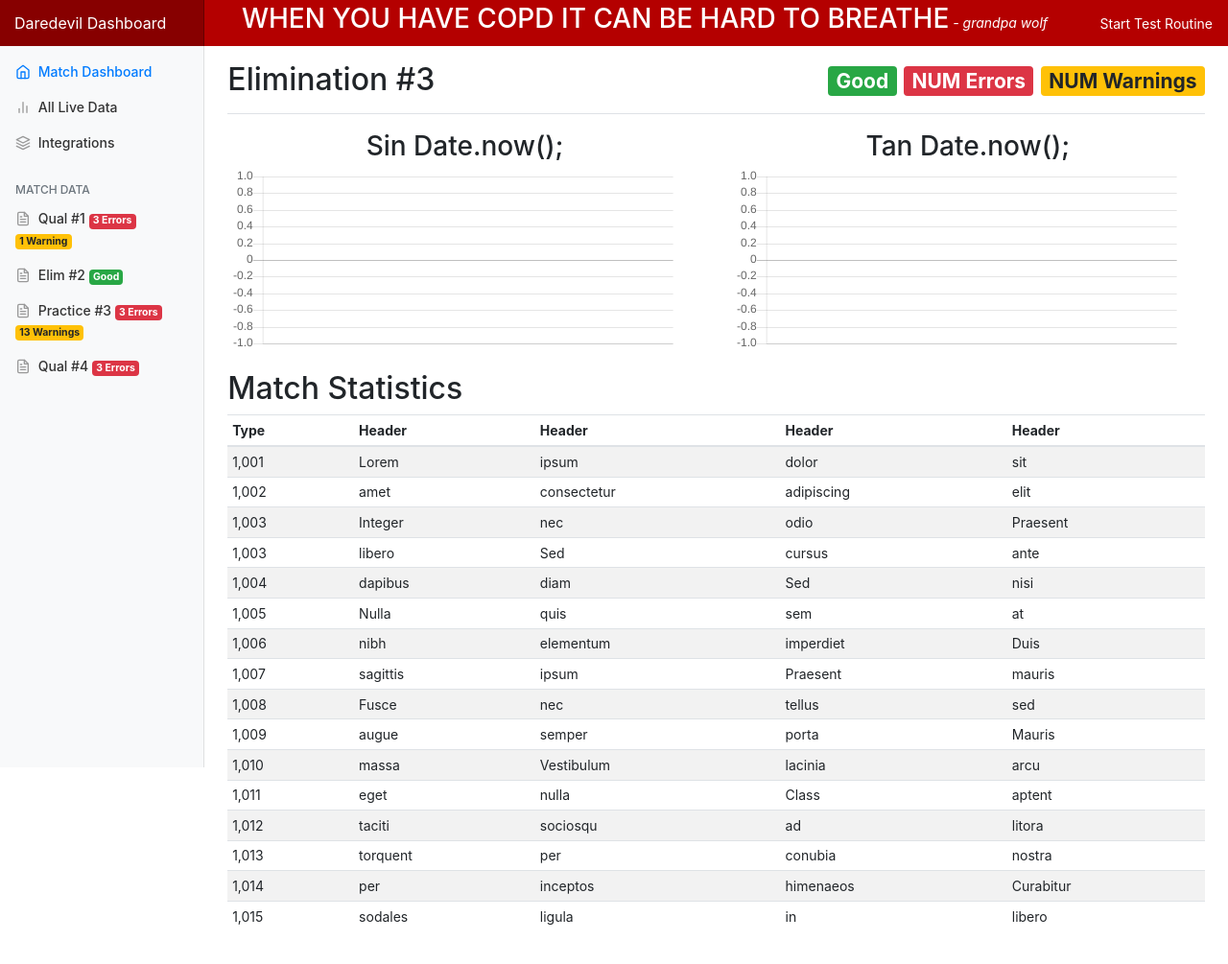
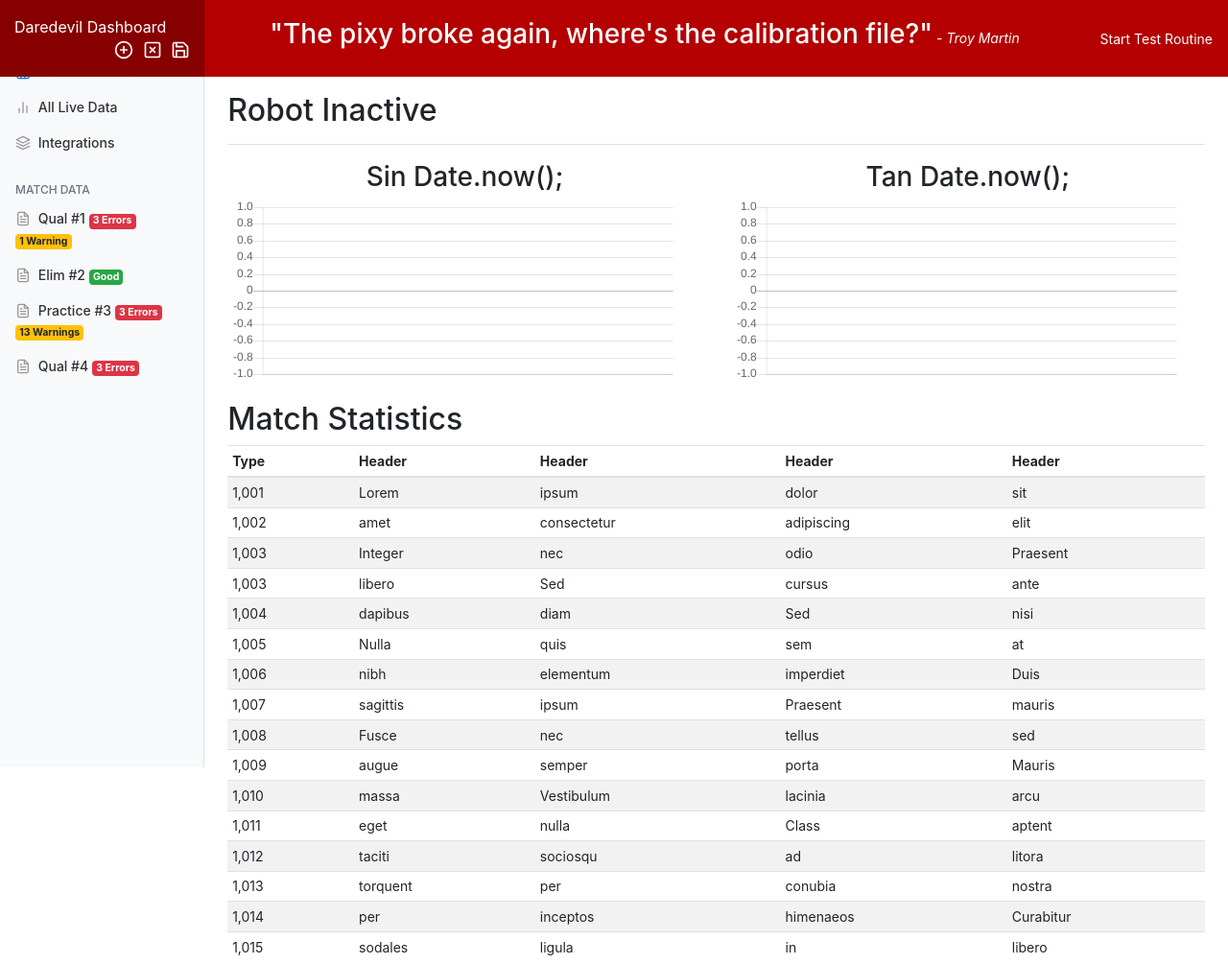
Before and after one commit to daredevils2512/Daredevil-Dashboard, a website: page web/dashboard.html in a window 1280 px wide. Shown: the whole page at 96% size. Drawn offline with Linux system fonts and the light colour scheme; no server answers.

Commit message:
Started backend dev & Added Disabled Quotes   - Randomized quotes every 5 seconds during disabled   - Created auth mechanism for socket.io  backend

```diff
--- a/web/css/dashboard.css
+++ b/web/css/dashboard.css
@@ -6,6 +6,22 @@ body {
   width: 16px;
   height: 16px;
   vertical-align: text-bottom;
+}
+
+.dashboard-buttons {
+    float:right;
+}
+.dashboard-buttons a {
+    color:white;
+    margin-left:5px;
+}
+
+.dashboard-buttons .disabled * {
+    color:rgba(255,255,255,0.25);
+}
+.dashboard-buttons .feather {
+    width:20px;
+    height:20px;
 }
 
 /*
@@ -61,9 +77,9 @@ body {
  */
 
 .navbar-brand {
-  padding-top: .75rem;
-  padding-bottom: .75rem;
-  font-size: 1rem;
+  padding-top: 1rem;
+  padding-bottom: 1rem;
+  font-size: 16px;
   background-color: rgba(0, 0, 0, .25);
   box-shadow: inset -1px 0 0 rgba(0, 0, 0, .25);
 }
@@ -103,3 +119,9 @@ body {
 
 .border-top { border-top: 1px solid #e5e5e5; }
 .border-bottom { border-bottom: 1px solid #e5e5e5; }
+
+
+a.disabled {
+   pointer-events: none;
+   cursor: default;
+}
--- a/web/dashboard.html
+++ b/web/dashboard.html
@@ -18,14 +18,23 @@
 
   <body>
     <nav class="navbar navbar-dark sticky-top flex-md-nowrap p-0">
-      <a class="navbar-brand col-sm-3 col-md-2 mr-0" href="#">Daredevil Dashboard</a>
+      <div class="navbar-brand col-sm-3 col-md-2 mr-0">
+      	<span style="color:white">
+      		Daredevil Dashboard
+      		<span class="dashboard-buttons">
+      			<a href="javascript:void(0)" onclick="startDebugPatterns(); $(this).addClass('disabled');" data-toggle="tooltip" data-placement="bottom" title="Start Recording"><span data-feather="plus-circle" style="color:white"></span></a>
+      			<a href="javascript:void(0)" data-toggle="tooltip" data-placement="bottom" title="Abort Recording"><span data-feather="x-square" style="color:white"></span></a>
+      			<a href="javascript:void(0)" data-toggle="tooltip" data-placement="bottom" title="Save Recording"><span data-feather="save" style="color:white"></span></a>
+      		</span>
+      	</span>
+      </div>
       <!--input class="form-control form-control-dark w-100" type="text" placeholder="Search" aria-label="Search"-->
       <div class="w-100 nav-item">
       	<center>
       		<span id="quote">
       			<h3 id="quote-text" style="display:inline-block;">
       			WHEN YOU HAVE COPD IT CAN BE HARD TO BREATHE
-      			</h3> <i>- <span class="quote-source">grandpa wolf</span></i>
+      			</h3> <i>- <span id="quote-source">grandpa wolf</span></i>
       		</span>
       		<span id="matchHeader" style="display: none">
       			<h3 style="display:inline-block;font-family:consolas">
@@ -36,7 +45,7 @@
       </div>
       <ul class="navbar-nav px-3">
         <li class="nav-item text-nowrap">
-          <a class="nav-link" onclick="startDebugPatterns(); $(this).attr('onclick',null);" href="javascript:void(0);">Start Test Routine</a>
+          <a class="nav-link" href="javascript:void(0);">Start Test Routine</a>
         </li>
       </ul>
     </nav>
@@ -104,10 +113,10 @@
 
         <main role="main" class="col-md-9 ml-sm-auto col-lg-10 pt-3 px-4">
           <div class="d-flex justify-content-between flex-wrap flex-md-nowrap align-items-center pb-2 mb-3 border-bottom">
-            <h2><span id="matchType">Elimination</span> #<span id="matchNumber">3</span></h2>
+            <h2><span id="matchType">Robot Inactive</span> <span id="matchNumber"></span></h2>
             <div class="btn-toolbar mb-2 mb-md-0">
             	<h3>
-              		<span class="badge badge-success">Good</span> <span class="badge badge-danger">NUM Errors</span> <span class="badge badge-warning">NUM Warnings</span>
+              		<span id="match-good" style="display:none" class="badge badge-success">Good</span> <span id="match-errors" style="display:none" class="badge badge-danger"><span id="match-error-num">NUM</span> Errors</span> <span id="match-warnings" style="display:none" class="badge badge-warning"><span id="match-warning-num">NUM</span> Warnings</span>
           		</h3>
             </div>
           </div>
@@ -288,6 +297,7 @@
 
     <!-- Graphs -->
     <script src="js/Chart.min.js"></script>
+    <script src="js/socket.io.js"></script>
     <script src="js/dashboard.js"></script>
   </body>
 </html>
--- a/web/js/dashboard.js
+++ b/web/js/dashboard.js
@@ -34,7 +34,7 @@ function initMatch(data) {
     match.replayNumber = data.replayNumber;
     match.eventName = data.eventName;
     $("#matchType").text(mtypeToReadable());
-    $("#matchNumber").text(data.matchNumber + ((match.replayNumber >= 1)?" (Replay #"+match.replayNumber+")":""))
+    $("#matchNumber").text("#" + data.matchNumber + ((match.replayNumber >= 1)?" (Replay #"+match.replayNumber+")":""))
 }
 function startMatch(){
     match.startTime = Date.now();
@@ -242,16 +242,29 @@ function setAlertState(alert,state){
     }
     updateAlerts();
 }
+var quotes = [
+    ["WHEN YOU HAVE COPD, IT CAN BE HARD TO BREATHE","Grandpa Wolf"],
+    ["its water game guise", "Dean kamen"],
+    ["Connor's Mom","Fabrication"],
+    ["We should use pixy cameras after 2017","Satan"],
+    ["It's programming's fault.", "Electronics & Build Depts."],
+    ["Told you so","Programming Dept."],
+    ["The pixy broke again, where's the calibration file?","Troy Martin"]
 
+]
+var lastQuoteUpdate = Date.now();
+function randomizeQuote(){
+    var quote = quotes[Math.round(Math.random()*(quotes.length-1))];
+    $("#quote-text").text("\""+quote[0]+"\"");
+    $("#quote-source").text(quote[1]);
+    lastQuoteUpdate = Date.now();
+}
+randomizeQuote();
 function updateDashboard(){
     if(match.active){
         $("link[rel='icon']").attr("href", "icon-active.png");
-        if($("#quote").css("display") != "none"){
-            $("#quote").hide();
-        }
-        if($("#matchHeader").css("display") == "none"){
-            $("#matchHeader").show();
-        }
+        $("#quote").hide();
+        $("#matchHeader").show();
 
         if(match.gameStarted){
             $("#matchTime").text(millisTimeStr(Date.now()))
@@ -261,13 +274,36 @@ function updateDashboard(){
 
     }else{
         $("link[rel='icon']").attr("href", "icon.png");
-        if($("#quote").css("display") == "none"){
-            $("#quote").show();
+
+        $("#quote").show();
+        $("#matchHeader").hide();
+
+        if(Date.now()-lastQuoteUpdate >= 5*1000){
+            randomizeQuote();
         }
-        if($("#matchHeader").css("display") != "none"){
-            $("#matchHeader").hide();
-        }
+
     }
 }
 
 setInterval(function(){updateDashboard();},10);
+
+$(function () {
+  $('[data-toggle="tooltip"]').tooltip({
+    trigger:"hover"
+  })
+})
+
+/**********************\
+  Start Connection Code
+\**********************/
+var host = "10.25.12.2"
+if(location.hasOwnProperty("search")){
+    if(location.search.toLowerCase().substring(1) == "testing"){
+        host = "localhost"
+    }
+}
+var socket = io("http://" + host + ":5024");
+
+socket.on("connect",function(){
+    console.log("connected.")
+})
```
Also changed, not shown: index.js (+26 -1 lines).
